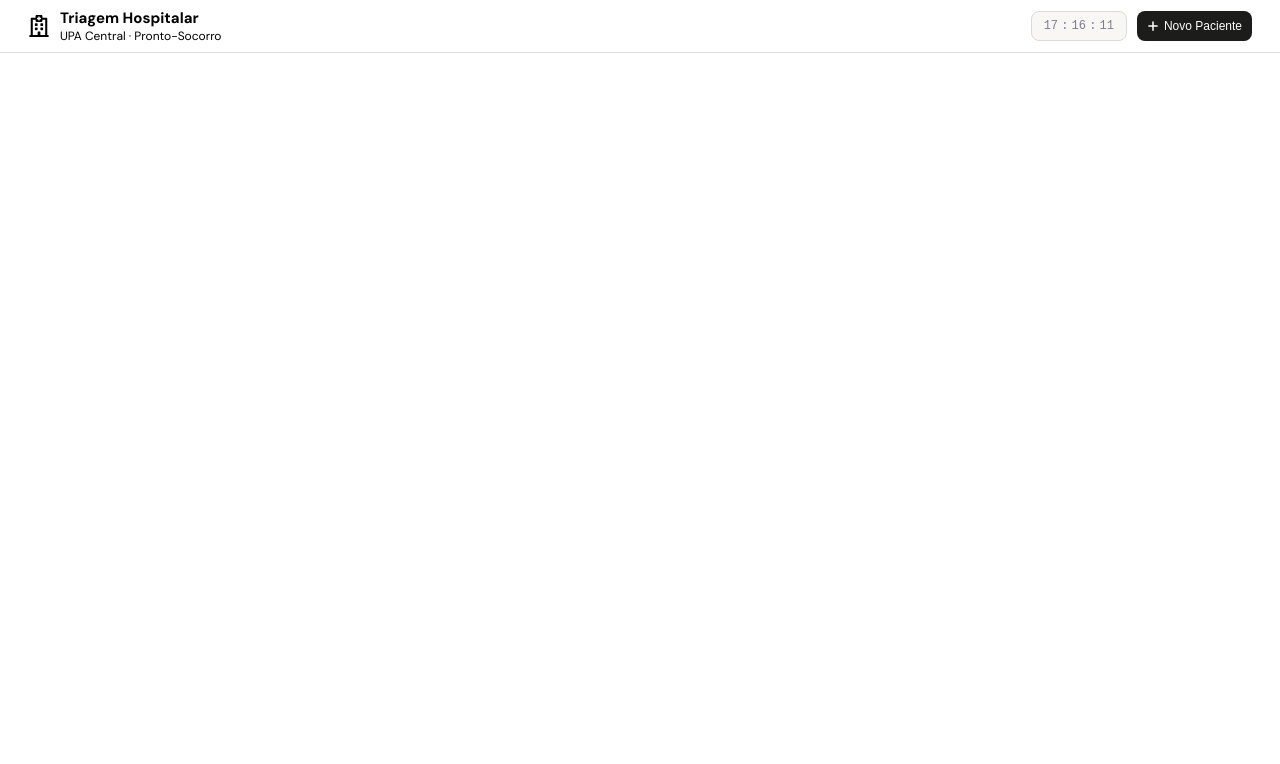
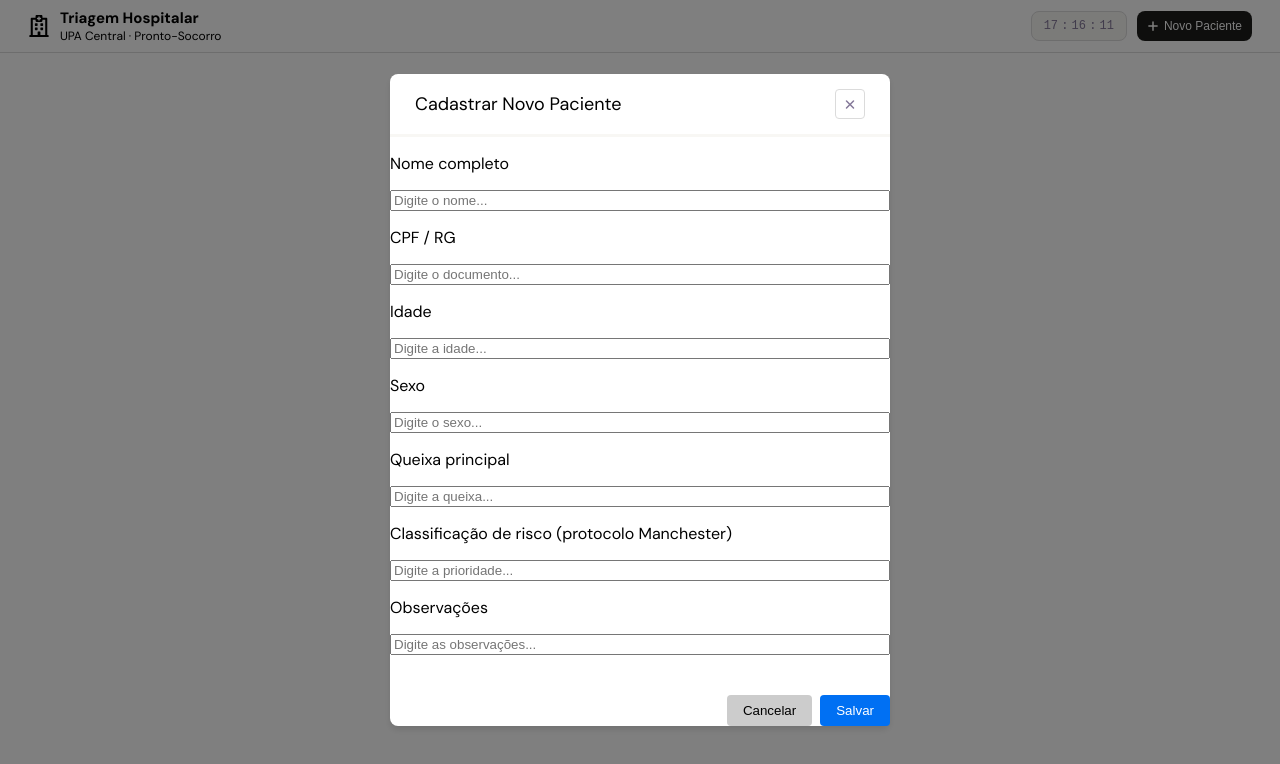
Before and after one commit to GuilFranca/SistemaTriagemFront-IESB, a React (Vite) app: page / in a window 1280 px wide. Both pictures are taken after a click on the button "Novo Paciente". Shown: the top 764 px of the page. Built offline with nearby package versions, Linux system fonts and the light colour scheme.

Commit message:
link API and create newPacient implement

```diff
--- a/package.json
+++ b/package.json
@@ -10,6 +10,7 @@
     "preview": "vite preview"
   },
   "dependencies": {
+    "axios": "^1.17.0",
     "react": "^19.2.6",
     "react-dom": "^19.2.6",
     "react-icons": "^5.6.0"
--- a/src/components/NewPacientButton/NewPacientButton.module.css
+++ b/src/components/NewPacientButton/NewPacientButton.module.css
@@ -10,4 +10,9 @@
     height: 30px;
     border: none;
     padding: 0 10px;
+    transition: background-color 0.2s;
 }
+
+.newPacientButton:hover {
+    background-color: var(--gray-dark);
+}
--- a/src/components/NewPacientButton/index.tsx
+++ b/src/components/NewPacientButton/index.tsx
@@ -1,17 +1,25 @@
 import { useState } from "react";
 import { FaPlus } from "react-icons/fa6";
 import styles from "./NewPacientButton.module.css";
+import NewPacientModal from "../NewPacientModal";
 
 export default function NewPacientButton() {
-
   const [isModalOpen, setIsModalOpen] = useState(false);
 
-    return(
+  return (
+    <>
+      {/* Botão que abre o modal */}
       <button
         className={styles.newPacientButton}
         onClick={() => setIsModalOpen(true)}
       >
         <FaPlus /> Novo Paciente
       </button>
-    )
+
+      {/* Renderização Condicional do Modal */}
+      {isModalOpen && (
+        <NewPacientModal onClose={() => setIsModalOpen(false)} />
+      )}
+    </>
+  );
 }
--- /dev/null
+++ b/src/components/NewPacientModal/NewPacientModal.module.css
@@ -0,0 +1,84 @@
+/* O overlay cobre a tela inteira com um fundo semi-transparente */
+.modalOverlay {
+  position: fixed;
+  top: 0;
+  left: 0;
+  width: 100vw;
+  height: 100vh;
+  background-color: rgba(0, 0, 0, 0.5);
+  display: flex;
+  justify-content: center;
+  align-items: center;
+  z-index: 1000; /* Garante que fique por cima de tudo */
+}
+
+/* A caixa branca do modal */
+.modalContent {
+  background-color: white;
+  /* padding: 2rem; */
+  border-radius: 8px;
+  width: 100%;
+  max-width: 500px;
+  box-shadow: 0 4px 6px rgba(0, 0, 0, 0.1);
+}
+
+.modalTopContent {
+    display: flex;
+    justify-content: space-between;
+    align-items: center;
+    border-bottom: solid var(--gray);
+    padding: 15px 25px;
+    width: 100%;
+}
+
+.modalTitle {
+    font-size: 18px;
+}
+
+.closeButton {
+    display: flex;
+    justify-content: center;
+    align-items: center;
+    width: 30px;
+    height: 30px;
+    background-color: var(--white);
+    border: 1px solid var(--gray-mid);
+    border-radius: 4px;
+    cursor: pointer;
+}
+
+.closeButton:hover {
+    background-color: var(--gray);
+}
+
+.modalForm {
+  display: flex;
+  flex-direction: column;
+  gap: 1rem;
+  margin-top: 1rem;
+}
+
+.formActions {
+  display: flex;
+  justify-content: flex-end;
+  gap: 0.5rem;
+  margin-top: 1.5rem;
+}
+
+/* Estilos básicos para os botões do formulário */
+.cancelButton {
+  background-color: #ccc;
+  border: none;
+  padding: 0.5rem 1rem;
+  border-radius: 4px;
+  cursor: pointer;
+}
+
+.saveButton {
+  background-color: #0070f3;
+  color: white;
+  border: none;
+  padding: 0.5rem 1rem;
+  border-radius: 4px;
+  cursor: pointer;
+}
--- /dev/null
+++ b/src/components/NewPacientModal/index.tsx
@@ -0,0 +1,149 @@
+import { useState, type ChangeEvent, type FormEvent } from "react";
+import styles from "./NewPacientModal.module.css";
+import { IoClose } from "react-icons/io5";
+import { pacienteService } from "../../services/apiService";
+
+interface NewPacientModalProps {
+    onClose: () => void;
+    onSaved?: () => void;
+}
+
+interface formPacient {
+    nome: string;
+    genero: string;
+    idade: string; // Dica: mudei para string para facilitar o tratamento no input text comum
+    cpf_rg: string;
+    prioridade: string;
+    queixa_principal: string;
+    observacoes?: string;
+}
+
+export default function NewPacientModal({ onClose, onSaved }: NewPacientModalProps) {
+
+    const [formData, setFormData] = useState<formPacient>({
+        nome: "",
+        genero: "",
+        idade: "",
+        cpf_rg: "",
+        prioridade: "",
+        queixa_principal: "",
+        observacoes: ""
+    });
+
+    const handleChange = (event: ChangeEvent<HTMLInputElement>) => {
+        const { name, value } = event.target;
+
+        setFormData((prevData) => ({
+            ...prevData,
+            [name]: value,
+        }));
+    };
+
+    const handleSubmit = async (e: FormEvent<HTMLFormElement>) => {
+        e.preventDefault();
+
+        try {
+            await pacienteService.criar({
+                ...formData,
+                idade: Number(formData.idade)
+            });
+
+            onSaved?.();
+            onClose();
+            console.log("Enviado com sucesso");
+        } catch (error) {
+            console.error("Erro ao cadastrar paciente:", error);
+        }
+    };
+
+    return (
+        <div className={styles.modalOverlay} onClick={onClose}>
+            <div className={styles.modalContent} onClick={(e) => e.stopPropagation()}>
+
+                <div className={styles.modalTopContent}>
+                    <h1 className={styles.modalTitle}>Cadastrar Novo Paciente</h1>
+                    <button type="button" className={styles.closeButton} onClick={onClose}>
+                        <IoClose size={"25px"} style={{ color: "var(--gray-dark)" }} />
+                    </button>
+                </div>
+
+                {/* 1. CORREÇÃO AQUI: Conectando a função ao evento de envio do formulário */}
+                <form className={styles.modalForm} onSubmit={handleSubmit}>
+
+                    <label>Nome completo</label>
+                    <input
+                        type="text"
+                        name="nome"
+                        value={formData.nome}
+                        onChange={handleChange}
+                        placeholder="Digite o nome..."
+                    />
+
+                    <label>CPF / RG</label>
+                    <input
+                        type="text"
+                        name="cpf_rg"
+                        value={formData.cpf_rg}
+                        onChange={handleChange}
+                        placeholder="Digite o documento..."
+                    />
+
+                    <label>Idade</label>
+                    <input
+                        type="text"
+                        name="idade"
+                        value={formData.idade}
+                        onChange={handleChange}
+                        placeholder="Digite a idade..."
+                    />
+
+                    <label>Sexo</label>
+                    <input
+                        type="text"
+                        name="genero"
+                        value={formData.genero}
+                        onChange={handleChange}
+                        placeholder="Digite o sexo..."
+                    />
+
+                    <label>Queixa principal</label>
+                    <input
+                        type="text"
+                        name="queixa_principal"
+                        value={formData.queixa_principal}
+                        onChange={handleChange}
+                        placeholder="Digite a queixa..."
+                    />
+
+                    <label>Classificação de risco (protocolo Manchester)</label>
+                    <input
+                        type="text"
+                        name="prioridade"
+                        value={formData.prioridade}
+                        onChange={handleChange}
+                        placeholder="Digite a prioridade..."
+                    />
+
+                    <label>Observações</label>
+                    <input
+                        type="text"
+                        name="observacoes"
+                        value={formData.observacoes}
+                        onChange={handleChange}
+                        placeholder="Digite as observações..."
+                    />
+
+                    <div className={styles.formActions}>
+                        <button type="button" onClick={onClose} className={styles.cancelButton}>
+                            Cancelar
+                        </button>
+                        <button type="submit" className={styles.saveButton}>
+                            Salvar
+                        </button>
+                    </div>
+                </form>
+
+            </div>
+        </div>
+    );
+}
--- /dev/null
+++ b/src/services/apiService.ts
@@ -0,0 +1,29 @@
+import axios from 'axios';
+
+const api = axios.create({
+  baseURL: import.meta.env.VITE_API_URL,
+  headers: {
+    'Content-Type': 'application/json'
+  }
+});
+
+// Tipamos o parâmetro 'dados' como 'any' ou criamos um objeto genérico para passar no post
+export const pacienteService = {
+  listar() {
+    return api.get('/pacientes');
+  },
+
+  criar(dados: any) { // Adicionada a tipagem ': any' aqui para o TS não reclamar
+    return api.post('/pacientes', dados);
+  },
+
+  atualizarStatus(id: string | number, status: string) {
+    return api.patch(`/pacientes/${id}/status`, { status });
+  },
+
+  remover(id: string | number) {
+    return api.delete(`/pacientes/${id}`);
+  }
+};
+
+export default api;
```
Also changed, not shown: 2 other files (tests, documents, lock files or other folders). Lines whose indentation alone changed are shown as unchanged.
